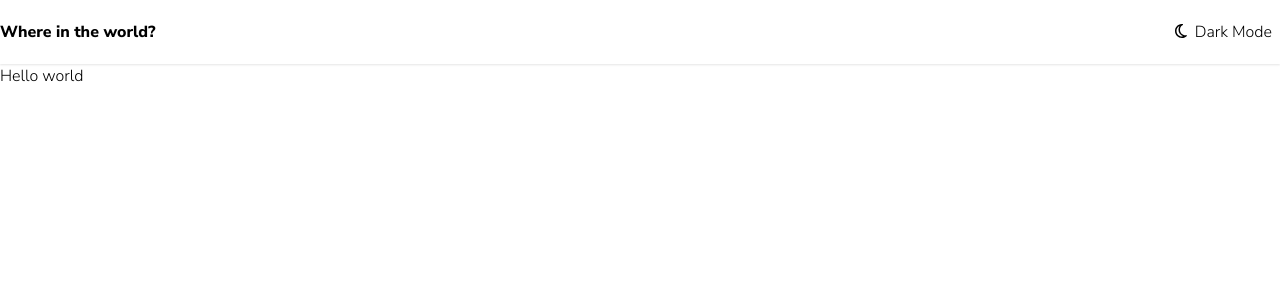
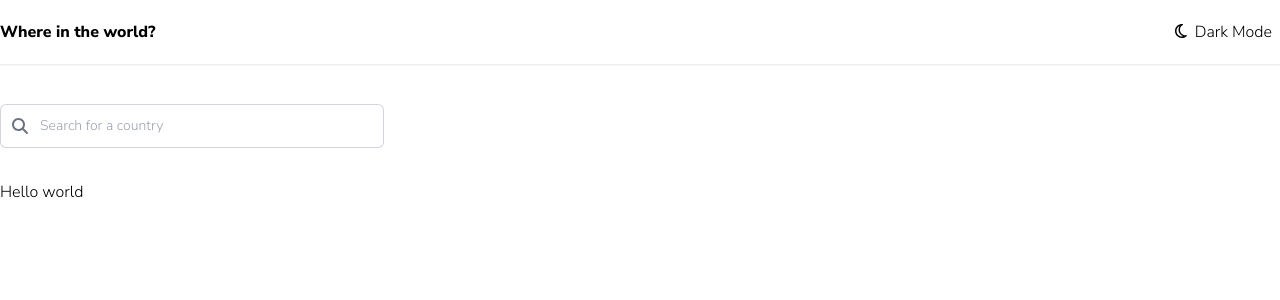
Before and after one commit to pouryapb/fem-where-in-the-world, a Next.js app: page / in a window 1280 px wide. Shown: the top 300 px of the page. Built offline with nearby package versions, Linux system fonts and the light colour scheme.

Commit message:
prettier tailwindcss plugin & search input

```diff
--- /dev/null
+++ b/app/components/Filters.tsx
@@ -0,0 +1,9 @@
+import Search from "./Search";
+
+export default function Filters() {
+  return (
+    <div className="py-8">
+      <Search />
+    </div>
+  );
+}
--- a/app/components/Header.tsx
+++ b/app/components/Header.tsx
@@ -3,8 +3,8 @@ import ThemeToggleButton from "./ThemeToggleButton";
 export default function Header() {
   return (
     <header className="shadow-sm shadow-neutral-200">
-      <div className="h-16 container mx-auto flex justify-between items-center">
-        <h1 className="font-extrabold select-none">Where in the world?</h1>
+      <div className="container mx-auto flex h-16 items-center justify-between">
+        <h1 className="select-none font-extrabold">Where in the world?</h1>
         <ThemeToggleButton />
       </div>
     </header>
--- /dev/null
+++ b/app/components/Search.tsx
@@ -0,0 +1,23 @@
+import { faSearch } from "@fortawesome/free-solid-svg-icons";
+import { FontAwesomeIcon } from "@fortawesome/react-fontawesome";
+import { MouseEventHandler } from "react";
+
+export default function Search({
+  onClick,
+}: {
+  onClick?: MouseEventHandler<HTMLInputElement>;
+}) {
+  return (
+    <div className="relative mt-2">
+      <div className="pointer-events-none absolute inset-y-0 left-0 flex items-center pl-3">
+        <FontAwesomeIcon className="text-gray-500" icon={faSearch} />
+      </div>
+      <input
+        className="block w-96 rounded-md border-0 py-2.5 pl-10 pr-3 text-gray-900 ring-1 ring-inset ring-gray-300 placeholder:text-gray-400 focus:ring-2 focus:ring-inset focus:ring-indigo-600 sm:text-sm sm:leading-6"
+        onClick={onClick}
+        placeholder="Search for a country"
+        type="search"
+      />
+    </div>
+  );
+}
--- a/app/components/ThemeToggleButton.tsx
+++ b/app/components/ThemeToggleButton.tsx
@@ -3,7 +3,7 @@ import { FontAwesomeIcon } from "@fortawesome/react-fontawesome";
 
 export default function ThemeToggleButton() {
   return (
-    <button className=" space-x-2 hover:bg-neutral-100 p-2 rounded-md active:bg-neutral-200">
+    <button className=" space-x-2 rounded-md p-2 hover:bg-neutral-100 active:bg-neutral-200">
       <FontAwesomeIcon icon={faMoon} />
       <span className="select-none">Dark Mode</span>
     </button>
--- a/app/layout.tsx
+++ b/app/layout.tsx
@@ -5,6 +5,7 @@ import { Nunito_Sans } from "next/font/google";
 import Header from "./components/Header";
 import ReactQueryProvider from "./components/ReactQueryProvider";
 import "./globals.css";
+import Filters from "./components/Filters";
 config.autoAddCss = false;
 
 const nunitoSans = Nunito_Sans({
@@ -27,7 +28,10 @@ export default function RootLayout({
       <body className={nunitoSans.className}>
         <Header />
         <main className="container mx-auto">
-          <ReactQueryProvider>{children}</ReactQueryProvider>
+          <ReactQueryProvider>
+            <Filters />
+            {children}
+          </ReactQueryProvider>
         </main>
       </body>
     </html>
```
Also changed, not shown: package.json (+4 -3 lines), 2 other files (tests, documents, lock files or other folders).
